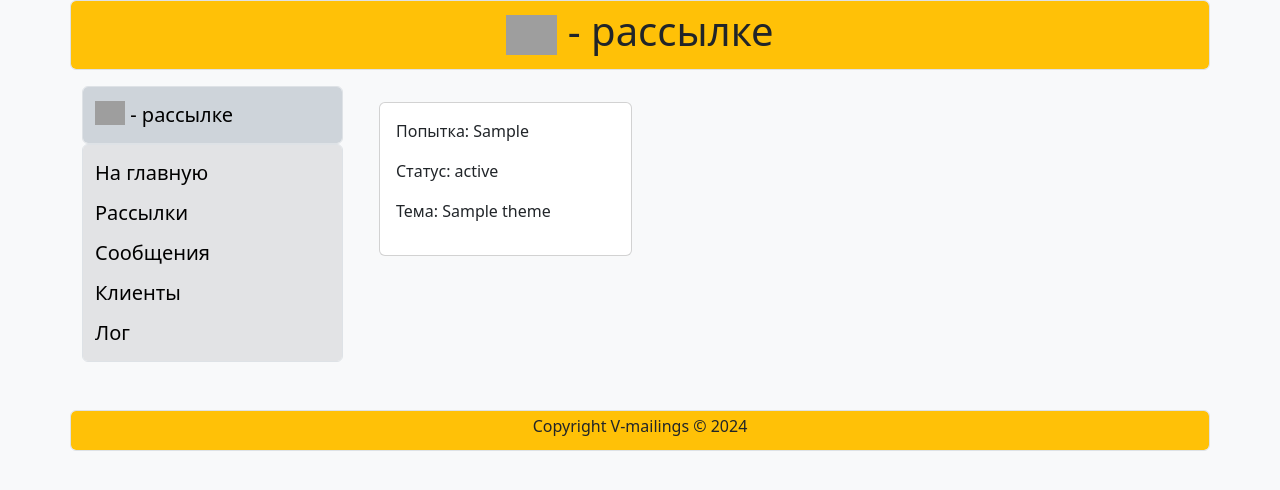
After one commit to sokol851/Mailings, a Django app: template mailings/templates/mailings/mailinglog_list.html in a window 1280 px wide. The commit adds this page. Shown: the top 490 px of the page. Run offline with Django 4.2, Linux system fonts and the light colour scheme; the template is opened without the code that fills it: most values are stand-ins (such as "Sample title", 1, 10 or a date in 2020); some libraries are stand-ins or nearby versions; grey boxes are pictures that could not be loaded.

Commit message:
Added scheduler at start app. Added logger sends of mailings. Added url for log of sends mailings in menu.

```diff
--- a/config/settings.py
+++ b/config/settings.py
@@ -159,3 +159,4 @@ if CACHE_ENABLED:
     }
 
 APSCHEDULER_DATETIME_FORMAT = "N j, Y, f:s a"
+APSCHEDULER_RUN_NOW_TIMEOUT = 25
--- a/mailings/templates/mailings/includes/inc_mailings_menu.html
+++ b/mailings/templates/mailings/includes/inc_mailings_menu.html
@@ -23,4 +23,7 @@
     <div class="container-fluid">
         <a class="navbar-brand" href="{% url 'mailings:client_list' %}">Клиенты</a>
     </div>
+    <div class="container-fluid">
+        <a class="navbar-brand" href="{% url 'mailings:log_list' %}">Лог</a>
+    </div>
 </nav>
--- /dev/null
+++ b/mailings/templates/mailings/mailinglog_list.html
@@ -0,0 +1,18 @@
+{% extends 'mailings/base.html' %}
+{% block content %}
+<div class="container">
+    <div class="row">
+        {% for object in object_list %}
+        <div class="col-4 mt-3">
+            <div class="card">
+                <div class="card-body">
+                    <p>Попытка: {{ object.last_attempt }}</p>
+                    <p>Статус: {{ object.status_attempt }}</p>
+                    <p>Тема: {{ object.mailing.message.theme }}</p>
+                </div>
+            </div>
+        </div>
+        {% endfor %}
+    </div>
+</div>
+{% endblock %}
--- a/mailings/urls.py
+++ b/mailings/urls.py
@@ -5,6 +5,7 @@ from mailings.apps import MailingsConfig
 from mailings.views.index import index
 from mailings.views.mailing import MailingSettingsListView, MailingSettingsUpdateView, MailingSettingsCreateView, \
     MailingSettingsDeleteView, MailingSettingsDetailView
+from mailings.views.mailing_log import MailingLogListView
 from mailings.views.message import MessageListView, MessageUpdateView, MessageCreateView, MessageDeleteView, \
     MessageDetailView
 from mailings.views.client import ClientListView, ClientUpdateView, ClientCreateView, ClientDeleteView, ClientDetailView
@@ -31,6 +32,6 @@ urlpatterns = [
     path("mailing_delete/<int:pk>", MailingSettingsDeleteView.as_view(), name="mailing_delete"),
     path("mailing_detail/<int:pk>", MailingSettingsDetailView.as_view(), name="mailing_detail"),
 
-    # path("log", MailingLogDetailView.as_view(), name="log_list"),
+    path("log_list", MailingLogListView.as_view(), name="log_list"),
 
 ]
```
Also changed, not shown: mailings/apps.py (+10 -1 lines), mailings/models.py (+5 -5 lines), mailings/services.py (+13 -7 lines), mailings/views/mailing_log.py (added, +7 -0 lines), mailings/migrations/0007_alter_mailinglog_mailing_and_more.py (added).
